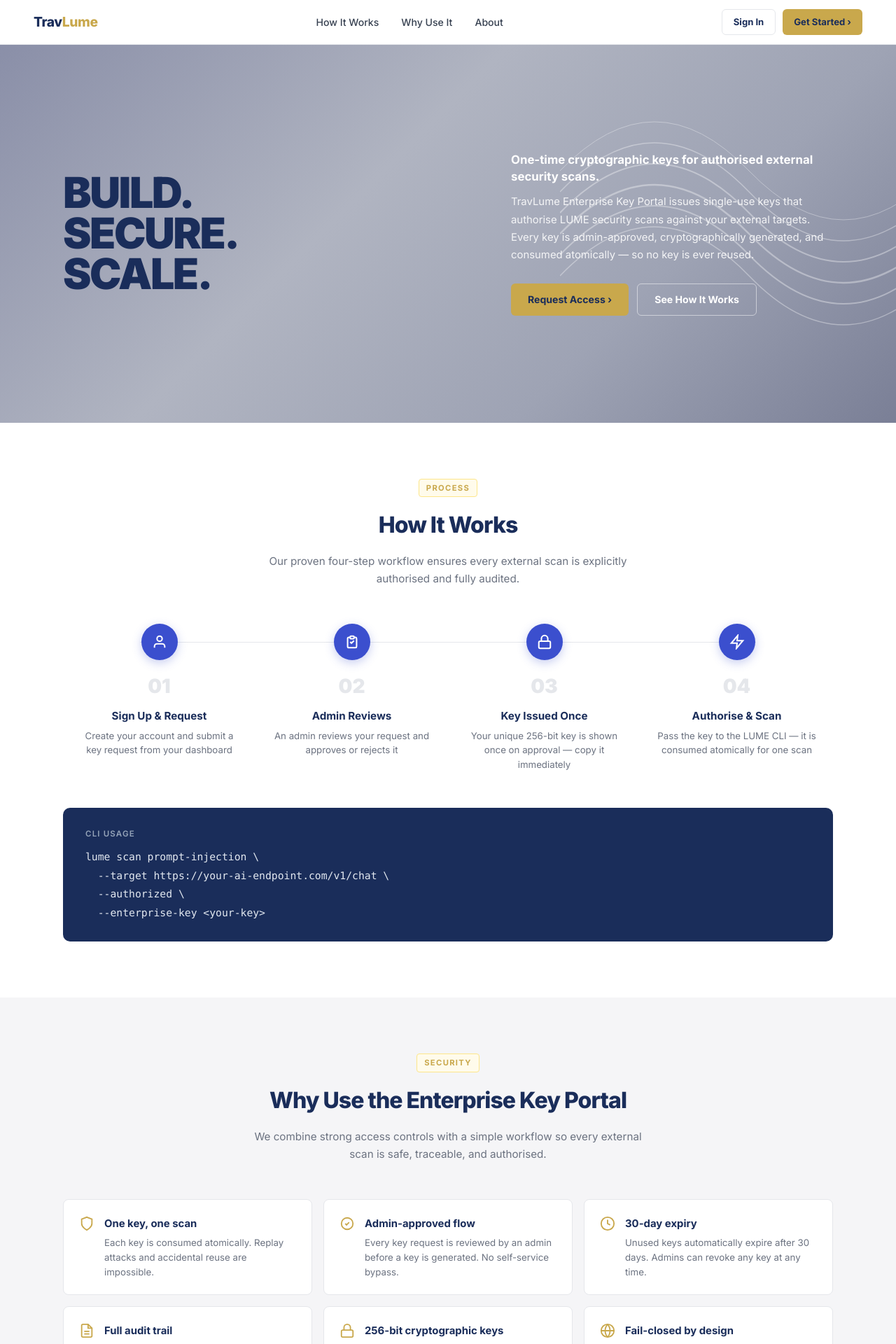
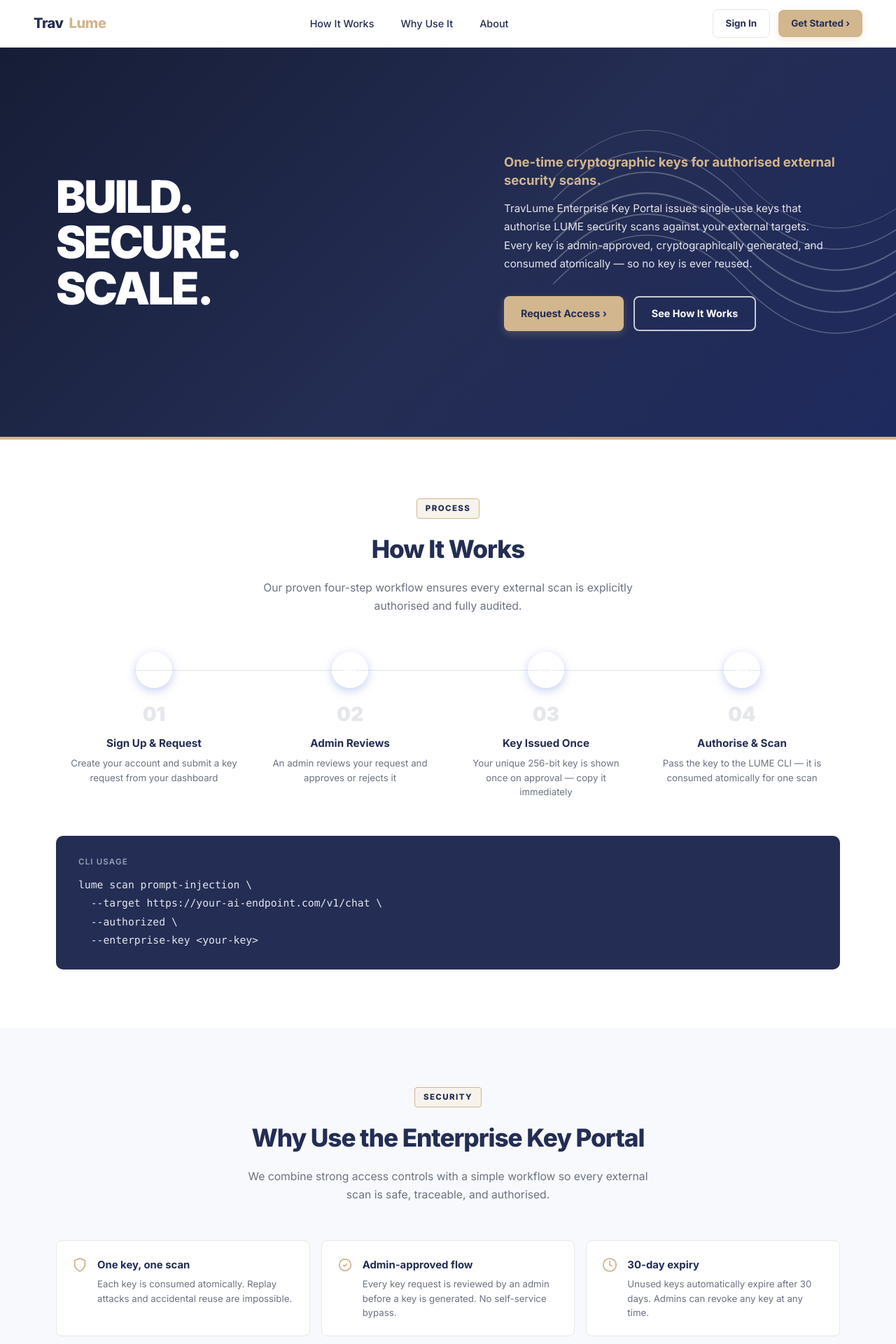
Before and after one commit to Gaganbtech/LUME-Security, a Python web app: template enterprise-key-service/ks/templates/index.html in a window 1280 px wide. Shown: the top 1920 px of the page at 70% size. Run offline with Jinja, Linux system fonts and the light colour scheme; the template is opened without the code that fills it, so the values that code supplies are empty.

Commit message:
feat(portal): update portal UI with travlume brand colors and add key enforcement

```diff
--- a/enterprise-key-service/ks/templates/admin_dashboard.html
+++ b/enterprise-key-service/ks/templates/admin_dashboard.html
@@ -16,17 +16,17 @@
     padding:6px 10px; border:1.5px solid #e5e7eb; border-radius:6px;
     font-size:.82rem; background:#f9fafb; width:160px; font-family:inherit;
   }
-  .reject-form input:focus { outline:none; border-color:#3b4fce; }
+  .reject-form input:focus { outline:none; border-color:#3A5BFF; }
   /* Why-choose cards style (from screenshot) */
   .why-card {
-    background: #eff1f5; border:1px solid #e5e7eb; border-radius:8px;
+    background: #f8f9fc; border:1px solid #e5e7eb; border-radius:8px;
     padding:20px; display:flex; gap:14px; align-items:flex-start;
   }
   .why-card .icon {
     width:36px; height:36px; border-radius:8px; background:#fff;
     border:1px solid #e5e7eb; display:flex; align-items:center;
     justify-content:center; flex-shrink:0;
-    color:#c9a84c; font-size:1.1rem;
+    color:#D2B68D; font-size:1.1rem;
   }
 </style>
 {% endblock %}
--- a/enterprise-key-service/ks/templates/index.html
+++ b/enterprise-key-service/ks/templates/index.html
@@ -17,15 +17,22 @@
     }
     a { text-decoration:none; }
 
-    /* ── Tokens ─────────────────────────────────────────────────── */
+    /* ── TravLume Tokens (www.travlume.com) ────────────────────────── */
     :root {
-      --navy:   #1a2d5a;
-      --gold:   #c9a84c;
-      --indigo: #3b4fce;
-      --body:   #374151;
-      --muted:  #6b7280;
-      --light:  #f5f5f7;
-      --border: #e5e7eb;
+      --navy:       #242d53;
+      --navy-dark:  #161d36;
+      --navy-light: #2e3a68;
+      --gold:       #d2b68d;
+      --gold-dark:  #c4a67d;
+      --gold-light: #f7f3ec;
+      --gold-tint:  rgba(210, 182, 141, 0.15);
+      --blue:       #3a5bff;
+      --blue-dark:  #2e4ae8;
+      --body:       #374151;
+      --muted:      #6b7280;
+      --light:      #f8f9fc;
+      --border:     #e5e7eb;
+      --success:    #00c758;
     }
 
     /* ── Nav ────────────────────────────────────────────────────── */
@@ -33,82 +40,121 @@
       position:sticky; top:0; z-index:100;
       background:#fff; border-bottom:1px solid var(--border);
       display:flex; align-items:center; justify-content:space-between;
-      padding:0 48px; height:64px;
+      padding:0 48px; height:68px;
     }
-    .nav-logo { font-size:1.2rem; font-weight:800; color:var(--navy); letter-spacing:-.02em; }
+    .nav-logo {
+      display:flex; align-items:center; gap:8px;
+      font-size:1.25rem; font-weight:800; color:var(--navy); letter-spacing:-.02em;
+    }
     .nav-logo .gold { color:var(--gold); }
-    .nav-links { display:flex; gap:4px; align-items:center; }
+    .nav-links { display:flex; gap:6px; align-items:center; }
     .nav-links a {
-      font-size:.88rem; font-weight:500; color:var(--body);
-      padding:7px 14px; border-radius:6px; transition:.18s;
+      font-size:.9rem; font-weight:500; color:var(--navy);
+      padding:8px 16px; border-radius:6px; transition:.18s;
     }
-    .nav-links a:hover { background:var(--light); color:var(--navy); }
-    .nav-cta { display:flex; gap:10px; }
+    .nav-links a:hover { color:var(--gold-dark); background:var(--light); }
+    .nav-cta { display:flex; gap:12px; align-items:center; }
 
     /* ── Buttons ─────────────────────────────────────────────────── */
     .btn {
-      display:inline-flex; align-items:center; gap:7px;
-      padding:10px 24px; border-radius:6px; font-size:.88rem;
+      display:inline-flex; align-items:center; gap:8px;
+      padding:11px 24px; border-radius:8px; font-size:.9rem;
       font-weight:700; cursor:pointer; border:none;
-      font-family:inherit; transition:.18s;
+      font-family:inherit; transition:.2s ease;
     }
-    .btn-gold { background:var(--gold); color:var(--navy); }
-    .btn-gold:hover { background:#b8960c; }
-    .btn-outline-white { background:transparent; color:#fff; border:1.5px solid rgba(255,255,255,.5); }
-    .btn-outline-white:hover { background:rgba(255,255,255,.1); border-color:#fff; }
-    .btn-outline-navy { background:transparent; color:var(--navy); border:1.5px solid var(--navy); }
-    .btn-outline-navy:hover { background:var(--navy); color:#fff; }
-    .btn-ghost { background:transparent; color:var(--navy); border:1.5px solid var(--border); }
-    .btn-ghost:hover { border-color:var(--navy); }
-    .btn-sm { padding:7px 16px; font-size:.82rem; }
+    .btn-gold {
+      background:var(--gold); color:var(--navy);
+      box-shadow: 0 4px 12px rgba(210,182,141,.25);
+    }
+    .btn-gold:hover {
+      background:var(--gold-dark); color:var(--navy);
+      box-shadow: 0 6px 16px rgba(210,182,141,.35);
+      transform: translateY(-1px);
+    }
+    .btn-outline-white {
+      background:transparent; color:#fff;
+      border:2px solid rgba(255,255,255,.75);
+    }
+    .btn-outline-white:hover {
+      background:rgba(255,255,255,.12); border-color:#fff;
+      transform: translateY(-1px);
+    }
+    .btn-outline-navy {
+      background:transparent; color:var(--navy);
+      border:2px solid var(--navy);
+    }
+    .btn-outline-navy:hover {
+      background:var(--navy); color:#fff;
+    }
+    .btn-ghost {
+      background:transparent; color:var(--navy);
+      border:1.5px solid var(--border);
+    }
+    .btn-ghost:hover {
+      border-color:var(--navy); color:var(--navy);
+    }
+    .btn-sm { padding:8px 18px; font-size:.84rem; }
 
     /* ── Hero ────────────────────────────────────────────────────── */
     .hero {
-      min-height:540px; display:flex; align-items:center;
-      background:linear-gradient(135deg,#8a8fa8 0%,#b0b4c1 40%,#9ea3b4 70%,#7a7f96 100%);
-      position:relative; overflow:hidden; padding:80px 48px;
+      min-height:560px; display:flex; align-items:center;
+      background:linear-gradient(135deg, #161D36 0%, #242D53 55%, #1E2A5E 100%);
+      position:relative; overflow:hidden; padding:90px 48px;
+      border-bottom: 4px solid var(--gold);
     }
     .hero-wave {
-      position:absolute; right:-60px; top:50%; transform:translateY(-50%);
-      opacity:.35; pointer-events:none;
+      position:absolute; right:-50px; top:50%; transform:translateY(-50%);
+      opacity:.25; pointer-events:none;
     }
     .hero-inner {
-      position:relative; z-index:1; max-width:1100px;
+      position:relative; z-index:1; max-width:1120px;
       margin:0 auto; width:100%;
       display:flex; align-items:center; gap:80px;
     }
     .hero-left { flex:1; }
+    .hero-tagline {
+      display:inline-block; font-size:.78rem; font-weight:800;
+      letter-spacing:.12em; text-transform:uppercase;
+      color:var(--gold); background:rgba(210,182,141,0.15);
+      border:1px solid rgba(210,182,141,0.3);
+      padding:4px 12px; border-radius:4px; margin-bottom:16px;
+    }
     .hero-headline {
-      font-size:3.8rem; font-weight:900; color:var(--navy);
-      line-height:.95; letter-spacing:-.04em; margin-bottom:0;
+      font-size:4rem; font-weight:900; color:#ffffff;
+      line-height:1.02; letter-spacing:-.04em; margin-bottom:0;
     }
-    .hero-right { flex:1; max-width:460px; }
+    .hero-headline .gold-text { color:var(--gold); }
+    .hero-right { flex:1; max-width:480px; }
     .hero-sub {
-      font-size:1.05rem; font-weight:700; color:#fff;
-      margin-bottom:12px; line-height:1.4;
+      font-size:1.15rem; font-weight:700; color:var(--gold);
+      margin-bottom:14px; line-height:1.4;
     }
-    .hero-desc { font-size:.93rem; color:rgba(255,255,255,.88); line-height:1.7; margin-bottom:28px; }
-    .hero-btns { display:flex; gap:12px; flex-wrap:wrap; }
+    .hero-desc {
+      font-size:.95rem; color:rgba(255,255,255,.88);
+      line-height:1.75; margin-bottom:32px;
+    }
+    .hero-btns { display:flex; gap:14px; flex-wrap:wrap; }
 
     /* ── Section ─────────────────────────────────────────────────── */
-    section { padding:80px 48px; }
-    .section-inner { max-width:1100px; margin:0 auto; }
+    section { padding:84px 48px; }
+    .section-inner { max-width:1120px; margin:0 auto; }
     .section-tag {
-      display:inline-block; font-size:.7rem; font-weight:700;
+      display:inline-block; font-size:.72rem; font-weight:800;
       letter-spacing:.12em; text-transform:uppercase;
-      color:var(--gold); background:#fffbeb; border:1px solid #fde68a;
-      padding:3px 10px; border-radius:4px; margin-bottom:14px;
+      color:var(--navy); background:var(--gold-light);
+      border:1px solid var(--gold);
+      padding:4px 12px; border-radius:4px; margin-bottom:14px;
     }
     .section-title {
-      font-size:2rem; font-weight:800; color:var(--navy);
-      letter-spacing:-.03em; margin-bottom:12px;
+      font-size:2.2rem; font-weight:800; color:var(--navy);
+      letter-spacing:-.03em; margin-bottom:14px;
     }
     .section-sub {
-      font-size:.95rem; color:var(--muted);
-      max-width:560px; margin:0 auto 52px; text-align:center; line-height:1.65;
+      font-size:.98rem; color:var(--muted);
+      max-width:580px; margin:0 auto 52px; text-align:center; line-height:1.65;
     }
     .text-center { text-align:center; }
-    .gold-bar { width:36px; height:3px; background:var(--gold); border-radius:2px; margin-bottom:14px; }
+    .gold-bar { width:40px; height:3.5px; background:var(--gold); border-radius:2px; margin:0 auto 16px; }
 
     /* ── How it works (numbered steps with circles + horizontal line) */
     .steps-row {
@@ -144,13 +190,14 @@
 
     /* ── CTA banner ─────────────────────────────────────────────── */
     .cta-section {
-      background:linear-gradient(135deg,#1a2d5a 0%,#2d3eb0 60%,#3b4fce 100%);
-      padding:80px 48px; text-align:center; position:relative; overflow:hidden;
+      background:linear-gradient(135deg, #161D36 0%, #242D53 60%, #1E2A5E 100%);
+      padding:84px 48px; text-align:center; position:relative; overflow:hidden;
+      border-top: 3px solid var(--gold);
     }
     .cta-section::before {
       content:''; position:absolute; top:-120px; right:-120px;
       width:400px; height:400px;
-      background:radial-gradient(circle,rgba(201,168,76,.12) 0%,transparent 70%);
+      background:radial-gradient(circle,rgba(210,182,141,.2) 0%,transparent 70%);
       pointer-events:none;
     }
     .cta-section h2 {
@@ -351,7 +398,7 @@
 
       <div class="why-card">
         <div class="why-icon">
-          <svg width="22" height="22" viewBox="0 0 24 24" fill="none" stroke="#c9a84c" stroke-width="2">
+          <svg width="22" height="22" viewBox="0 0 24 24" fill="none" stroke="#D2B68D" stroke-width="2">
             <path d="M12 22s8-4 8-10V5l-8-3-8 3v7c0 6 8 10 8 10z"/>
           </svg>
         </div>
@@ -363,7 +410,7 @@
 
       <div class="why-card">
         <div class="why-icon">
-          <svg width="22" height="22" viewBox="0 0 24 24" fill="none" stroke="#c9a84c" stroke-width="2">
+          <svg width="22" height="22" viewBox="0 0 24 24" fill="none" stroke="#D2B68D" stroke-width="2">
             <path d="M9 12l2 2 4-4m6 2a9 9 0 11-18 0 9 9 0 0118 0z"/>
           </svg>
         </div>
@@ -375,7 +422,7 @@
 
       <div class="why-card">
         <div class="why-icon">
-          <svg width="22" height="22" viewBox="0 0 24 24" fill="none" stroke="#c9a84c" stroke-width="2">
+          <svg width="22" height="22" viewBox="0 0 24 24" fill="none" stroke="#D2B68D" stroke-width="2">
             <circle cx="12" cy="12" r="10"/><polyline points="12 6 12 12 16 14"/>
           </svg>
         </div>
@@ -387,7 +434,7 @@
 
       <div class="why-card">
         <div class="why-icon">
-          <svg width="22" height="22" viewBox="0 0 24 24" fill="none" stroke="#c9a84c" stroke-width="2">
+          <svg width="22" height="22" viewBox="0 0 24 24" fill="none" stroke="#D2B68D" stroke-width="2">
             <path d="M14 2H6a2 2 0 0 0-2 2v16a2 2 0 0 0 2 2h12a2 2 0 0 0 2-2V8z"/>
             <polyline points="14 2 14 8 20 8"/><line x1="16" y1="13" x2="8" y2="13"/>
             <line x1="16" y1="17" x2="8" y2="17"/>
@@ -401,7 +448,7 @@
 
       <div class="why-card">
         <div class="why-icon">
-          <svg width="22" height="22" viewBox="0 0 24 24" fill="none" stroke="#c9a84c" stroke-width="2">
+          <svg width="22" height="22" viewBox="0 0 24 24" fill="none" stroke="#D2B68D" stroke-width="2">
             <rect x="3" y="11" width="18" height="11" rx="2"/>
             <path d="M7 11V7a5 5 0 0 1 10 0v4"/>
           </svg>
@@ -414,7 +461,7 @@
 
       <div class="why-card">
         <div class="why-icon">
-          <svg width="22" height="22" viewBox="0 0 24 24" fill="none" stroke="#c9a84c" stroke-width="2">
+          <svg width="22" height="22" viewBox="0 0 24 24" fill="none" stroke="#D2B68D" stroke-width="2">
             <circle cx="12" cy="12" r="10"/>
             <path d="M2 12h20M12 2a15 15 0 0 1 0 20M12 2a15 15 0 0 0 0 20"/>
           </svg>
```
Also changed, not shown: enterprise-key-service/ks/templates/base.html (+42 -26 lines), enterprise-key-service/ks/templates/login.html (+39 -32 lines), enterprise-key-service/ks/templates/signup.html (+45 -44 lines), enterprise-key-service/tests/test_audit.py (+2 -3 lines), lume/cli/main.py (+13 -6 lines), lume/core/target_manager/manager.py (+7 -3 lines), 1 other file.
